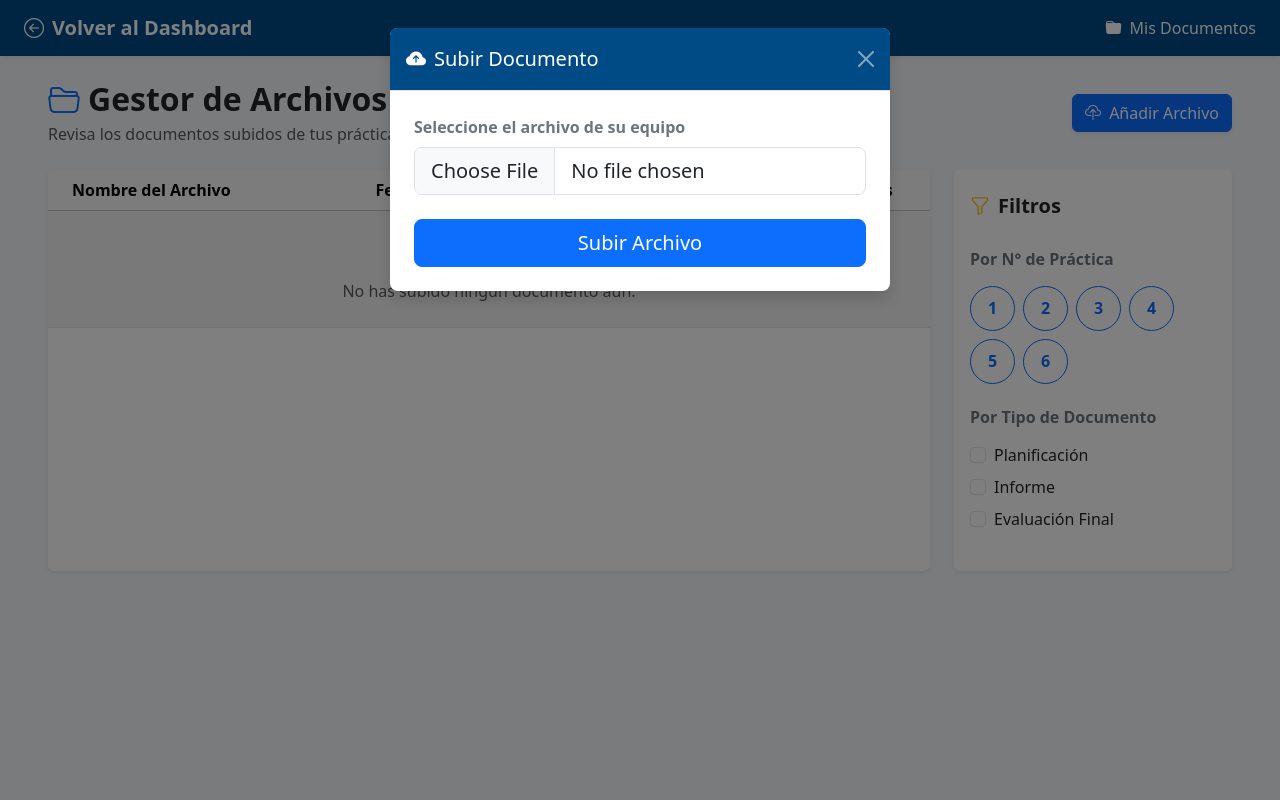
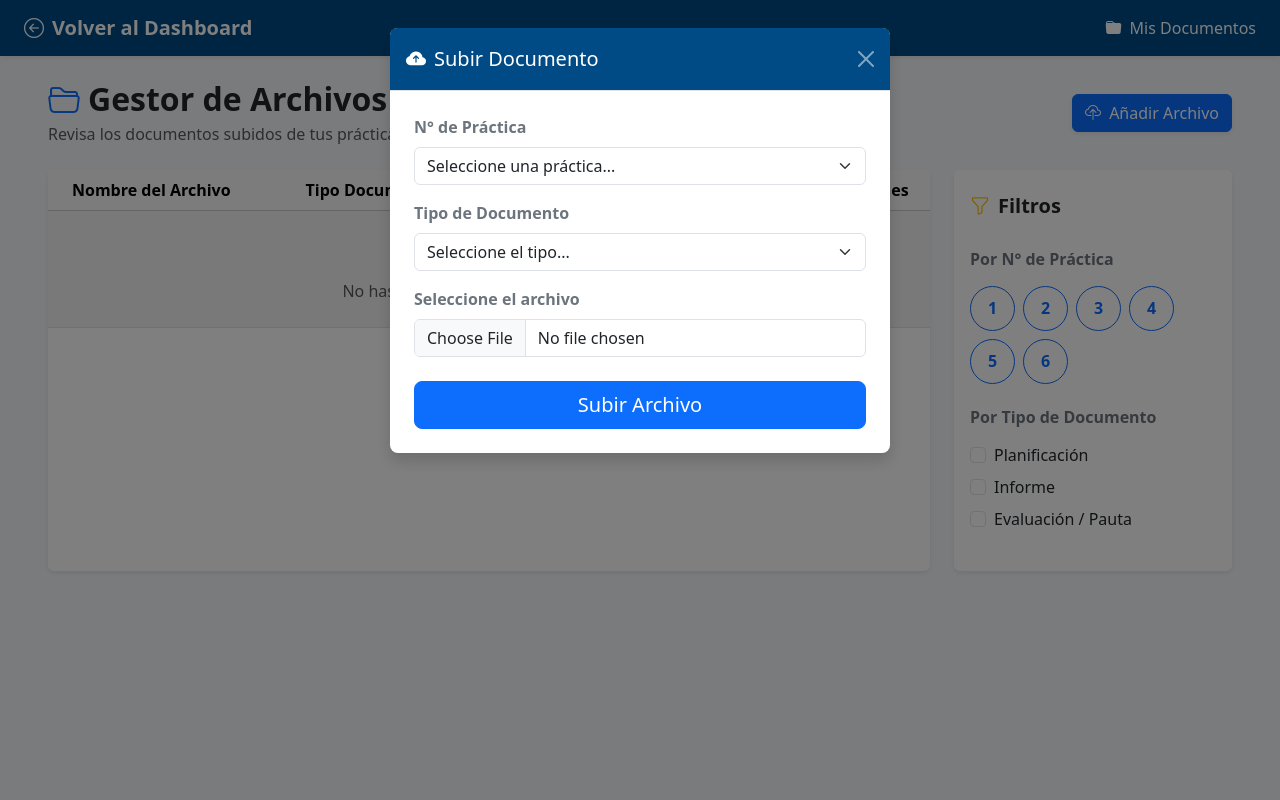
Before and after one commit to SebaCardenasM/Proyecto_Ingenieria_de_Software, a Spring Boot app: page /gestor-archivos in a window 1280 px wide, after a click on "Añadir Archivo". Run offline with Spring Boot 4, Linux system fonts and the light colour scheme; a user stored in the database is signed in; data that the repository does not hold is empty; some of the project's set-up classes (security, data sources, template engines, error pages and the like) are left out, and stand-ins take their place.

Commit message:
Edite todo lo relacionado al gestor para que los archivos se guarden segun uno de los 3 tipos y ahora el gestor tambien puede filtrar correctamente por tipo de archivo y numero de practica. Falta una relacion de archivos a estudiantes.

```diff
--- a/springboot-applications/src/main/java/com/proyectoubbconfig/iswspring/app1/springboot_applications/controllers/ArchivoController.java
+++ b/springboot-applications/src/main/java/com/proyectoubbconfig/iswspring/app1/springboot_applications/controllers/ArchivoController.java
@@ -13,6 +13,7 @@ import org.springframework.web.bind.annotation.RestController;
 import org.springframework.web.multipart.MultipartFile;
 
 import com.proyectoubbconfig.iswspring.app1.springboot_applications.models.ArchivoPractica;
+import com.proyectoubbconfig.iswspring.app1.springboot_applications.models.TipoDocumento;
 import com.proyectoubbconfig.iswspring.app1.springboot_applications.services.ArchivoService;
 
 @RestController
@@ -23,12 +24,15 @@ public class ArchivoController {
     private ArchivoService archivoService;
 
     @PostMapping("/subir")
-    public ResponseEntity<?> subirDocumento(@RequestParam("archivo") MultipartFile archivo) {
+    public ResponseEntity<?> subirDocumento(
+            @RequestParam("archivo") MultipartFile archivo,
+            @RequestParam("numeroPractica") Integer numeroPractica,
+            @RequestParam("tipoDocumento") TipoDocumento tipoDocumento) {
         try {
-            ArchivoPractica archivoGuardado = archivoService.subirArchivo(archivo);
-            return ResponseEntity.status(HttpStatus.CREATED).body(archivoGuardado);
+            ArchivoPractica guardado = archivoService.subirArchivo(archivo, numeroPractica, tipoDocumento);
+            return ResponseEntity.ok(guardado);
         } catch (Exception e) {
-            return ResponseEntity.badRequest().body("Error al subir el documento: " + e.getMessage());
+            return ResponseEntity.badRequest().body(e.getMessage());
         }
     }
 
--- a/springboot-applications/src/main/resources/templates/gestor-archivos.html
+++ b/springboot-applications/src/main/resources/templates/gestor-archivos.html
@@ -66,6 +66,7 @@
                                 <thead class="table-light">
                                     <tr>
                                         <th class="ps-4">Nombre del Archivo</th>
+                                        <th>Tipo Documento</th>
                                         <th>Fecha de Subida</th>
                                         <th class="text-center">N° Práctica</th>
                                         <th class="text-center">Acciones</th>
@@ -73,7 +74,7 @@
                                 </thead>
                                 <tbody id="tablaArchivos">
                                     <tr>
-                                        <td colspan="4" class="text-center text-muted py-5">
+                                        <td colspan="5" class="text-center text-muted py-5">
                                             <div class="spinner-border text-primary spinner-border-sm me-2" role="status"></div>
                                             Cargando documentos...
                                         </td>
@@ -93,12 +94,10 @@
                     </div>
                     <div class="card-body">
 
-                        <!-- Filtro: Práctica (Selección Múltiple con Checkboxes) -->
+                        <!-- Filtro: Práctica -->
                         <h6 class="fw-bold text-secondary mb-3 mt-2">Por N° de Práctica</h6>
                         <div class="d-flex flex-wrap gap-2 mb-4">
-                            <!-- Iteración para crear los 6 botones circulares -->
                             <div th:each="i : ${#numbers.sequence(1, 6)}">
-                                <!-- Nota: Se usa type="checkbox" para permitir elegir varias a la vez -->
                                 <input type="checkbox" class="btn-check filtro-practica" th:id="'practica' + ${i}" th:value="${i}" autocomplete="off">
                                 <label class="btn btn-outline-primary btn-practica" th:for="'practica' + ${i}" th:text="${i}"></label>
                             </div>
@@ -107,17 +106,21 @@
                         <!-- Filtro: Tipo de Documento -->
                         <h6 class="fw-bold text-secondary mb-3">Por Tipo de Documento</h6>
                         <div class="form-check mb-2">
-                            <input class="form-check-input filtro-tipo" type="checkbox" value="Planificacion" id="tipoPlanificacion">
+                            <input class="form-check-input filtro-tipo" type="checkbox" value="PLANIFICACION" id="tipoPlanificacion">
                             <label class="form-check-label" for="tipoPlanificacion">Planificación</label>
                         </div>
                         <div class="form-check mb-2">
-                            <input class="form-check-input filtro-tipo" type="checkbox" value="Informe" id="tipoInforme">
+                            <input class="form-check-input filtro-tipo" type="checkbox" value="INFORME_FINAL" id="tipoInforme">
                             <label class="form-check-label" for="tipoInforme">Informe</label>
                         </div>
                         <div class="form-check mb-4">
-                            <input class="form-check-input filtro-tipo" type="checkbox" value="Evaluacion" id="tipoEvaluacion">
-                            <label class="form-check-label" for="tipoEvaluacion">Evaluación Final</label>
+                            <input class="form-check-input filtro-tipo" type="checkbox" value="PAUTA" id="tipoEvaluacion">
+                            <label class="form-check-label" for="tipoEvaluacion">Evaluación / Pauta</label>
                         </div>
+
+                        <button id="btnLimpiarFiltros" class="btn btn-sm btn-outline-secondary w-100 d-none">
+                            <i class="bi bi-x-circle me-1"></i>Limpiar Filtros
+                        </button>
 
                     </div>
                 </div>
@@ -125,9 +128,7 @@
         </div>
     </div>
 
-    <!-- ========================================== -->
     <!-- MODAL PARA SUBIR ARCHIVO -->
-    <!-- ========================================== -->
     <div class="modal fade" id="modalSubirArchivo" tabindex="-1" aria-labelledby="modalLabel" aria-hidden="true">
         <div class="modal-dialog">
             <div class="modal-content border-0 shadow">
@@ -137,11 +138,37 @@
                 </div>
                 <div class="modal-body p-4">
                     <form id="formularioSubida" enctype="multipart/form-data">
+
+                        <div class="mb-3">
+                            <label for="numeroPracticaSelect" class="form-label fw-semibold text-secondary">N° de Práctica</label>
+                            <select class="form-select" id="numeroPracticaSelect" name="numeroPractica" required>
+                                <option value="" selected disabled>Seleccione una práctica...</option>
+                                <option value="1">Práctica 1</option>
+                                <option value="2">Práctica 2</option>
+                                <option value="3">Práctica 3</option>
+                                <option value="4">Práctica 4</option>
+                                <option value="5">Práctica 5</option>
+                                <option value="6">Práctica 6</option>
+                            </select>
+                        </div>
+
+                        <div class="mb-3">
+                            <label for="tipoDocumentoSelect" class="form-label fw-semibold text-secondary">Tipo de Documento</label>
+                            <select class="form-select" id="tipoDocumentoSelect" name="tipoDocumento" required>
+                                <option value="" selected disabled>Seleccione el tipo...</option>
+                                <option value="PLANIFICACION">Planificación</option>
+                                <option value="INFORME_FINAL">Informe Final</option>
+                                <option value="PAUTA">Evaluación / Pauta</option>
+                            </select>
+                        </div>
+
                         <div class="mb-4">
-                            <label for="archivoInput" class="form-label fw-semibold text-secondary">Seleccione el archivo de su equipo</label>
-                            <input type="file" class="form-control form-control-lg" id="archivoInput" name="archivo" required>
+                            <label for="archivoInput" class="form-label fw-semibold text-secondary">Seleccione el archivo</label>
+                            <input type="file" class="form-control" id="archivoInput" name="archivo" required>
                         </div>
+
                         <div id="mensajeAlerta" class="alert d-none" role="alert"></div>
+
                         <div class="d-grid">
                             <button class="btn btn-primary btn-lg" type="submit">
                                 Subir Archivo
@@ -158,36 +185,40 @@
 
     <!-- Script de conexión y filtrado interactivo -->
     <script>
-        // Variable global para guardar los archivos y poder filtrarlos sin recargar
         let archivosGlobales = [];
 
         document.addEventListener("DOMContentLoaded", () => {
             cargarArchivos();
 
-            // Configurar el formulario de subida (Sin tokens CSRF según la configuración actual)
+            // Formulario de subida
             const formulario = document.getElementById('formularioSubida');
             formulario.addEventListener('submit', async (e) => {
                 e.preventDefault();
 
                 const inputArchivo = document.getElementById('archivoInput');
+                const numPractica = document.getElementById('numeroPracticaSelect').value;
+                const tipoDoc = document.getElementById('tipoDocumentoSelect').value;
+
                 const formData = new FormData();
                 formData.append("archivo", inputArchivo.files[0]);
+                formData.append("numeroPractica", numPractica);
+                formData.append("tipoDocumento", tipoDoc);
 
                 try {
                     const respuesta = await fetch('/api/estudiante/archivos/subir', {
                         method: 'POST',
-                        body: formData // Solo los datos, sin cabeceras CSRF
+                        body: formData
                     });
 
                     if (respuesta.ok) {
                         mostrarAlerta('¡Archivo subido con éxito!', 'alert-success');
                         formulario.reset();
-                        cargarArchivos(); // Traer la lista actualizada
+                        cargarArchivos();
 
                         setTimeout(() => {
                             var modal = bootstrap.Modal.getInstance(document.getElementById('modalSubirArchivo'));
                             if(modal) modal.hide();
-                        }, 1500);
+                        }, 1200);
                     } else {
                         const error = await respuesta.text();
                         mostrarAlerta('Error: ' + error, 'alert-danger');
@@ -197,13 +228,18 @@
                 }
             });
 
-            // Añadir eventos a los checkboxes para que filtren automáticamente al hacer clic
+            // Listeners para filtros
             document.querySelectorAll('.filtro-practica, .filtro-tipo').forEach(checkbox => {
                 checkbox.addEventListener('change', renderizarTabla);
             });
+
+            document.getElementById('btnLimpiarFiltros').addEventListener('click', () => {
+                document.querySelectorAll('.filtro-practica, .filtro-tipo').forEach(cb => cb.checked = false);
+                renderizarTabla();
+            });
         });
 
-        // 1. OBTENER LOS DATOS DE LA BASE DE DATOS
+        // 1. Obtener archivos
         async function cargarArchivos() {
             const tabla = document.getElementById('tablaArchivos');
             try {
@@ -216,48 +252,88 @@
                 }
 
                 archivosGlobales = await respuesta.json();
-                renderizarTabla(); // Dibuja la tabla aplicando los filtros actuales
+                renderizarTabla();
 
             } catch (error) {
-                tabla.innerHTML = '<tr><td colspan="4" class="text-center text-danger py-4"><i class="bi bi-exclamation-triangle-fill me-2"></i>Error al cargar los documentos.</td></tr>';
+                tabla.innerHTML = '<tr><td colspan="5" class="text-center text-danger py-4"><i class="bi bi-exclamation-triangle-fill me-2"></i>Error al cargar los documentos.</td></tr>';
             }
         }
 
-        // 2. DIBUJAR LA TABLA CON LOS FILTROS APLICADOS
+        // 2. Filtrado y renderizado dinámico
         function renderizarTabla() {
             const tabla = document.getElementById('tablaArchivos');
 
-            // Si no hay archivos en absoluto
             if (archivosGlobales.length === 0) {
-                tabla.innerHTML = '<tr><td colspan="4" class="text-center text-muted py-4"><i class="bi bi-inbox fs-4 d-block mb-2"></i>No has subido ningún documento aún.</td></tr>';
+                tabla.innerHTML = '<tr><td colspan="5" class="text-center text-muted py-4"><i class="bi bi-inbox fs-4 d-block mb-2"></i>No has subido ningún documento aún.</td></tr>';
                 return;
             }
 
-            // Obtener qué filtros están marcados actualmente
-            // Nota de backend: Hasta que no agreguemos "numeroPractica" y "tipoDocumento" al modelo ArchivoPractica,
-            // el filtro frontal mostrará todo, pero la lógica ya está lista.
+            // Obtener arreglos con valores seleccionados
+            const practicasSeleccionadas = Array.from(document.querySelectorAll('.filtro-practica:checked')).map(cb => cb.value);
+            const tiposSeleccionados = Array.from(document.querySelectorAll('.filtro-tipo:checked')).map(cb => cb.value);
+
+            // Mostrar u ocultar botón de limpiar filtros
+            const btnLimpiar = document.getElementById('btnLimpiarFiltros');
+            if (practicasSeleccionadas.length > 0 || tiposSeleccionados.length > 0) {
+                btnLimpiar.classList.remove('d-none');
+            } else {
+                btnLimpiar.classList.add('d-none');
+            }
+
+            // Filtrar arreglo
+            const archivosFiltrados = archivosGlobales.filter(archivo => {
+                // Obtener número de práctica (revisando si viene directo o en un objeto anidado)
+                const numPrac = archivo.numeroPractica || (archivo.practica ? archivo.practica.numeroPractica : null);
+                const tipoDoc = archivo.tipoDocumento;
+
+                const coincidePractica = practicasSeleccionadas.length === 0 || (numPrac && practicasSeleccionadas.includes(numPrac.toString()));
+                const coincideTipo = tiposSeleccionados.length === 0 || (tipoDoc && tiposSeleccionados.includes(tipoDoc));
+
+                return coincidePractica && coincideTipo;
+            });
+
+            if (archivosFiltrados.length === 0) {
+                tabla.innerHTML = '<tr><td colspan="5" class="text-center text-muted py-4"><i class="bi bi-search me-2"></i>No se encontraron archivos con los filtros aplicados.</td></tr>';
+                return;
+            }
 
             tabla.innerHTML = '';
 
-            archivosGlobales.forEach((archivo) => {
+            archivosFiltrados.forEach((archivo) => {
                 const fecha = new Date(archivo.fechaSubida).toLocaleDateString('es-CL', {
                     day: '2-digit', month: 'short', year: 'numeric', hour: '2-digit', minute: '2-digit'
                 });
+
+                // Lógica priorizada para obtener el número de práctica
+                const numPrac = archivo.numeroPractica || (archivo.practica ? archivo.practica.numeroPractica : 'N/A');
+                const tipoDocText = formatoTipoDocumento(archivo.tipoDocumento);
 
                 const fila = `
                     <tr>
                         <td class="ps-4 fw-semibold text-primary">
                             <i class="bi bi-file-earmark-text me-2 text-secondary"></i>${archivo.nombreArchivo}
                         </td>
+                        <td><span class="badge bg-secondary">${tipoDocText}</span></td>
                         <td>${fecha}</td>
-                        <td class="text-center"><span class="badge bg-light text-dark border">No asig.</span></td>
+                        <td class="text-center"><span class="badge bg-info text-dark">Práctica ${numPrac}</span></td>
                         <td class="text-center">
-                            <button class="btn btn-sm btn-outline-primary" title="Descargar"><i class="bi bi-download"></i></button>
+                            <a href="${archivo.rutaServidor}" target="_blank" class="btn btn-sm btn-outline-primary" title="Descargar/Ver">
+                                <i class="bi bi-download"></i>
+                            </a>
                         </td>
                     </tr>
                 `;
                 tabla.insertAdjacentHTML('beforeend', fila);
             });
+        }
+
+        function formatoTipoDocumento(tipo) {
+            switch (tipo) {
+                case 'PLANIFICACION': return 'Planificación';
+                case 'INFORME_FINAL': return 'Informe Final';
+                case 'PAUTA': return 'Evaluación / Pauta';
+                default: return tipo || 'Sin Especificar';
+            }
         }
 
         function mostrarAlerta(mensaje, clase) {
```
Also changed, not shown: springboot-applications/src/main/java/com/proyectoubbconfig/iswspring/app1/springboot_applications/models/ArchivoPractica.java (+59 -23 lines), springboot-applications/src/main/java/com/proyectoubbconfig/iswspring/app1/springboot_applications/models/Practica.java (+9 -0 lines), springboot-applications/src/main/java/com/proyectoubbconfig/iswspring/app1/springboot_applications/models/TipoDocumento.java (added, +7 -0 lines), springboot-applications/src/main/java/com/proyectoubbconfig/iswspring/app1/springboot_applications/repositories/ArchivoPracticaRepository.java (+17 -4 lines), springboot-applications/src/main/java/com/proyectoubbconfig/iswspring/app1/springboot_applications/services/ArchivoService.java (+27 -13 lines), 8 other files.
